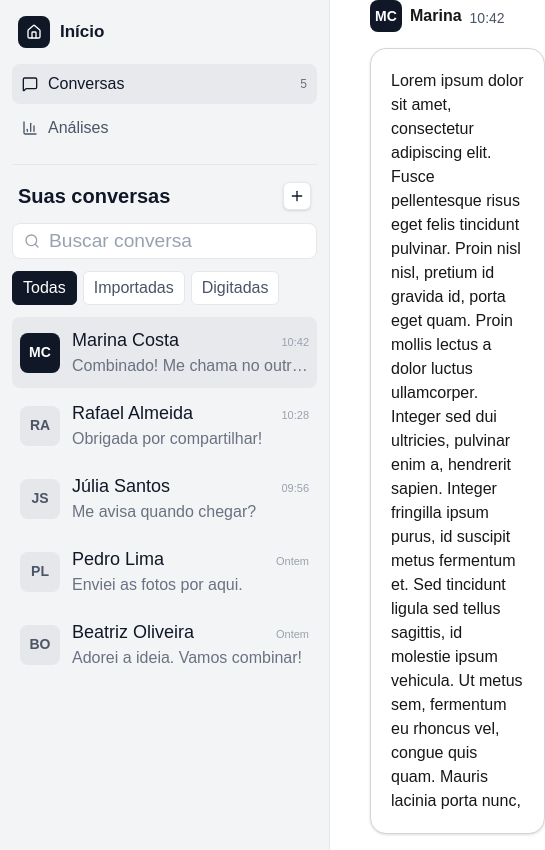
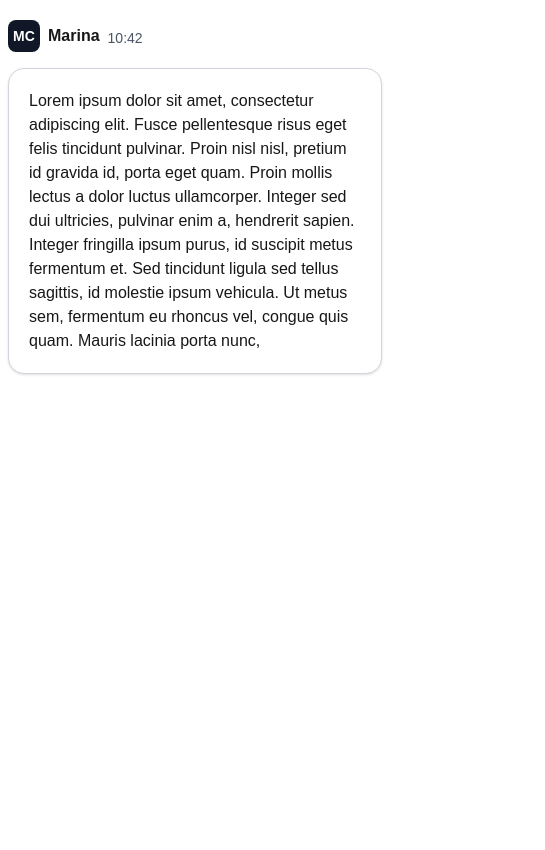
Before and after one commit to RicardoR211/layout-base, a Next.js app: page /conversas/1 in a window 390 px wide. Shown: the whole page, 545 px wide, since content can reach past the window. Built offline with nearby package versions, Linux system fonts and the light colour scheme.

Commit message:
Por que o balao ta passando?

```diff
--- a/app/componentes/barra-lateral.tsx
+++ b/app/componentes/barra-lateral.tsx
@@ -62,7 +62,7 @@ export default function BarraLateral() {
   }, [filtro, busca]);
 
   return (
-    <aside className="flex min-h-screen w-[330px] shrink-0 flex-col border-r border-gray-200 bg-gray-100 px-3 py-4">
+    <aside className="flex min-h-screen w-[330px] shrink-0 flex-col border-r border-gray-200 bg-gray-100 px-3 py-4 hidden md:flex" >
       {/* Logo */}
       <div className="flex items-center gap-2.5 px-1.5 pb-4">
         <span className="flex h-8 w-8 items-center justify-center rounded-lg bg-gray-900 text-white">
--- a/app/conversas/[id]/page.tsx
+++ b/app/conversas/[id]/page.tsx
@@ -2,7 +2,7 @@ import ChatBalao from "../componentes/balao";
 
 export default function Conversa() {
     return (
-        <main>
+        <main className="w-full">
             <ChatBalao />
         </main>
     );
--- a/app/conversas/componentes/balao.tsx
+++ b/app/conversas/componentes/balao.tsx
@@ -17,17 +17,22 @@ const C = {id: "1",
     lorem: "Lorem ipsum dolor sit amet, consectetur adipiscing elit. Fusce pellentesque risus eget felis tincidunt pulvinar. Proin nisl nisl, pretium id gravida id, porta eget quam. Proin mollis lectus a dolor luctus ullamcorper. Integer sed dui ultricies, pulvinar enim a, hendrerit sapien. Integer fringilla ipsum purus, id suscipit metus fermentum et. Sed tincidunt ligula sed tellus sagittis, id molestie ipsum vehicula. Ut metus sem, fermentum eu rhoncus vel, congue quis quam. Mauris lacinia porta nunc, " ,
     hora: "10:42",
     origem: "importada",
-    lado: "esqueardo"};
+    lado: "esquerdo"};
 
 export default function ChatBalao() {
     return(
-        <div className="w-full max-w-[620px] ml-10">
+        <div className={
+            "w-full max-w-[620px] px-2 sm:px-0  py-5 " +
+            (C.lado === "esquerdo" ? "mr-auto sm:ml-10" : "ml-auto sm:mr-10")
+        }>
 
+
+            {/* Cabeçalho da mensagem */}
             <div className="flex items-center gap-2">
                 <span
                   className={
                     "flex h-8 w-8 shrink-0 items-center justify-center rounded-lg text-[14px] font-semibold " +
-                    (C.lado === "esquerdo" ? "bg-white text-gray-900" : "bg-gray-900 text-white")
+                    (C.lado === "esquerdo" ? "bg-gray-900 text-white" : "bg-white text-gray-900")
                     }
                 >
                   {iniciais(C.nome)}
@@ -37,12 +42,13 @@ export default function ChatBalao() {
             </div>
 
 
-
-            <div className="py-4">
-                <p className="px-5 py-5 bg-white border border-gray-300 rounded-2xl p-3 shadow-sm inline-block">
+            {/*Balão da mensagem*/}
+            <div className="py-4 min-w-0">
+                <p className="w-fit max-w-full break-words px-5 py-5 bg-white border border-gray-300 rounded-2xl shadow-sm inline-block">
                     {C.lorem}
                 </p>
             </div>
+
 
         </div>
 
```
